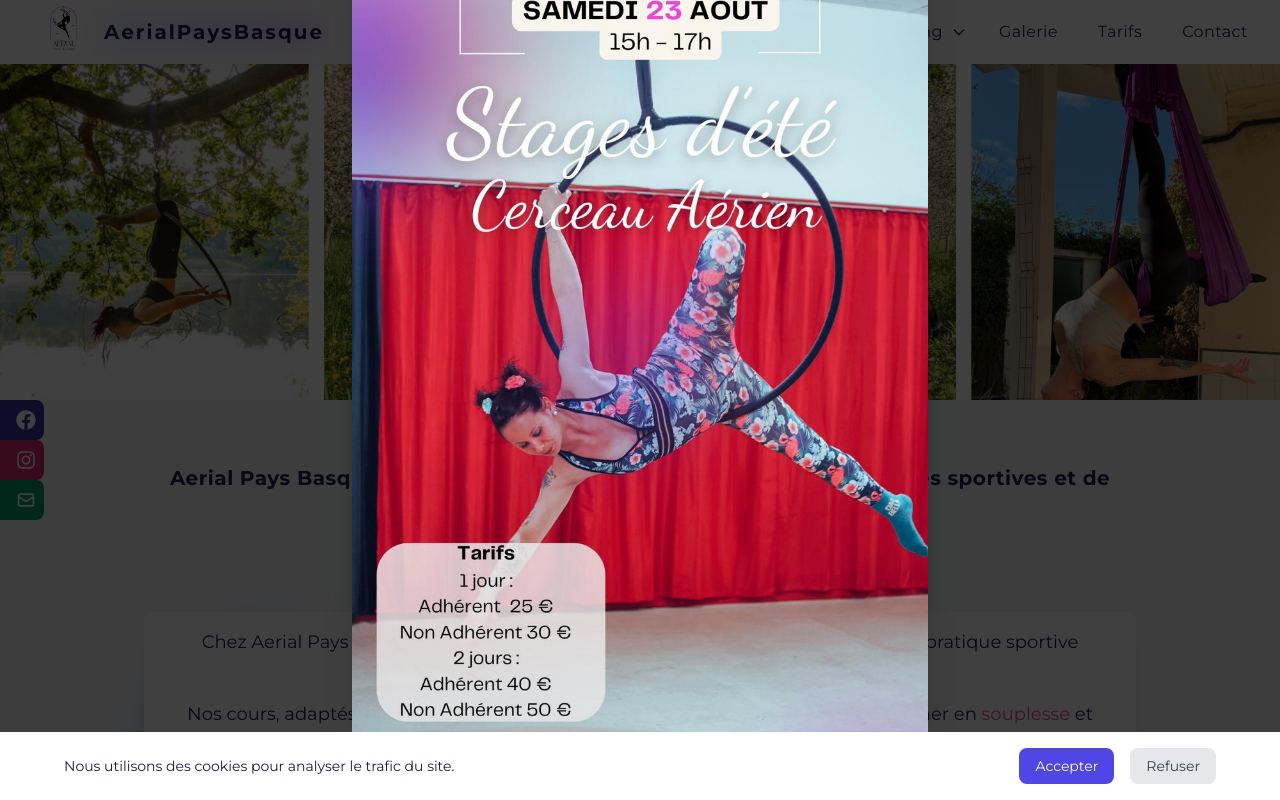
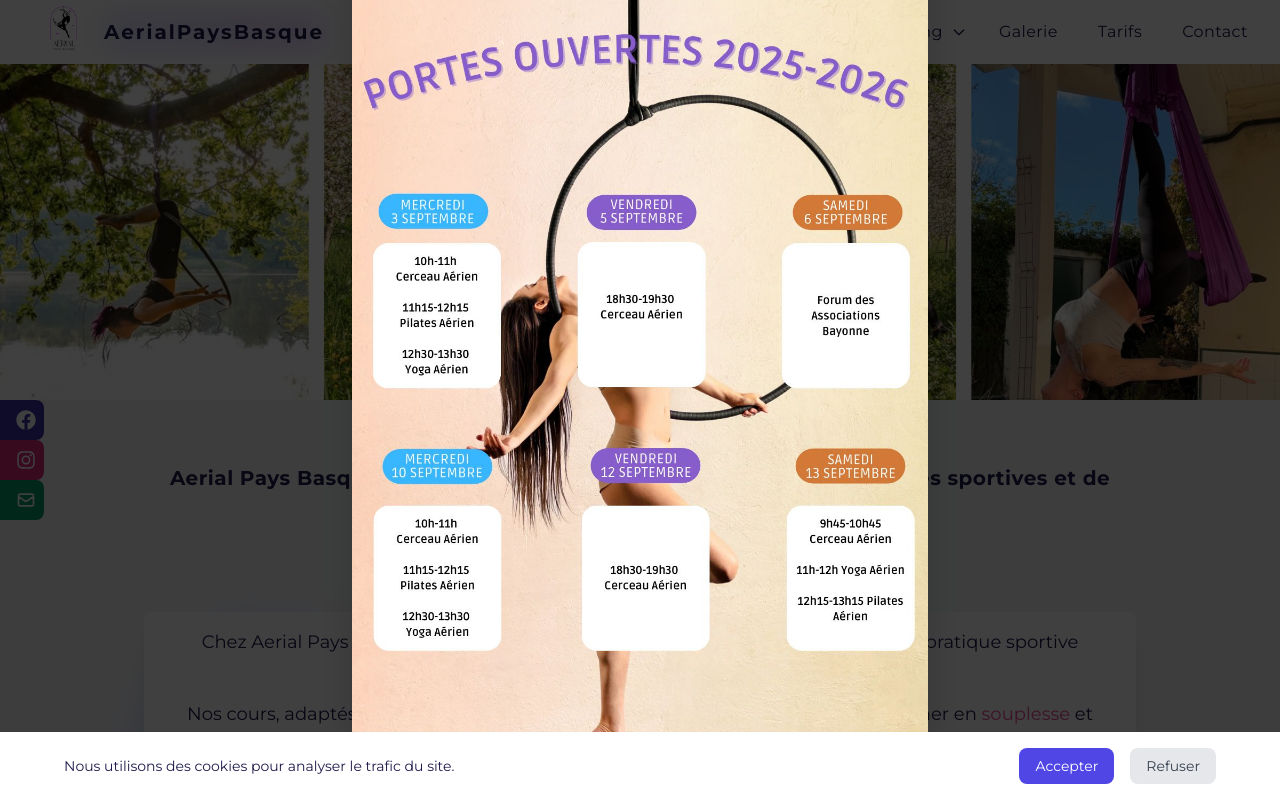
Before and after one commit to JacquesPoulin/aerialPaysBasque, a React (Vite) app: page / in a window 1280 px wide. Shown: the top 800 px of the page. Built offline with nearby package versions, Linux system fonts and the light colour scheme; a web font is replaced by a local one.

Commit message:
MAJ promos + nouveau planning

```diff
--- a/src/data/promoList.js
+++ b/src/data/promoList.js
@@ -4,6 +4,12 @@
     alt: "Image info et promotion",
     video: false,
     date: null,
+  },
+  {
+    src: "/assets/pics/autres/aerial_planning_2.jpg",
+    alt: "Image info et promotion",
+    video: false,
+    date: "2025-09-14",
   },
   {
     src: "/assets/pics/autres/promo_juillet_2025.jpg",
--- a/src/data/promoPopUpList.js
+++ b/src/data/promoPopUpList.js
@@ -1,15 +1,21 @@
 export const promotions = {
+  rentree2025: {
+    imageSrc: "/assets/pics/autres/aerial_planning_2.jpg",
+    imageAlt: "Portes ouvertes 2025",
+    expirationDate: "2025-09-14T13:59:59",
+    isActive: true,
+  },
   ete2025: {
     imageSrc: "/assets/pics/autres/promo_juillet_2025.jpg",
-    imageAlt: "Promotion Noël 2024",
-    expirationDate: "2025-08-23T23:59:59",
-    isActive: true,
+    imageAlt: "Promotion été 2025",
+    expirationDate: "2025-08-20T23:59:59",
+    isActive: false,
   },
   noel2024: {
     imageSrc: "/assets/pics/autres/promo_noel_2024.jpg",
     imageAlt: "Promotion Noël 2024",
     expirationDate: "2024-12-31T23:59:59",
-    isActive: true,
+    isActive: false,
   },
   // Exemple pour futures promotions
   // printemps2025: {
--- a/src/pages/Planning.jsx
+++ b/src/pages/Planning.jsx
@@ -73,7 +73,7 @@
           </div>
 
           <img
-            src="/assets/pics/autres/nouveau_planning_2025-2026.jpg"
+            src="/assets/pics/autres/aerial_planning_1.jpg"
             alt="Planning 2025-2026"
             className="max-w-full h-auto rounded-lg shadow-lg"
           />
--- a/src/pages/Tarifs.jsx
+++ b/src/pages/Tarifs.jsx
@@ -34,7 +34,6 @@
   const handleContactClick = () => {
     scrollToTop();
   };
-
 
   return (
     <div className="flex flex-col min-h-screen bg-indigo-100">
```
Also changed, not shown: public/assets/pics/autres/aerial_planning_1.jpg (added), public/assets/pics/autres/aerial_planning_2.jpg (added).
